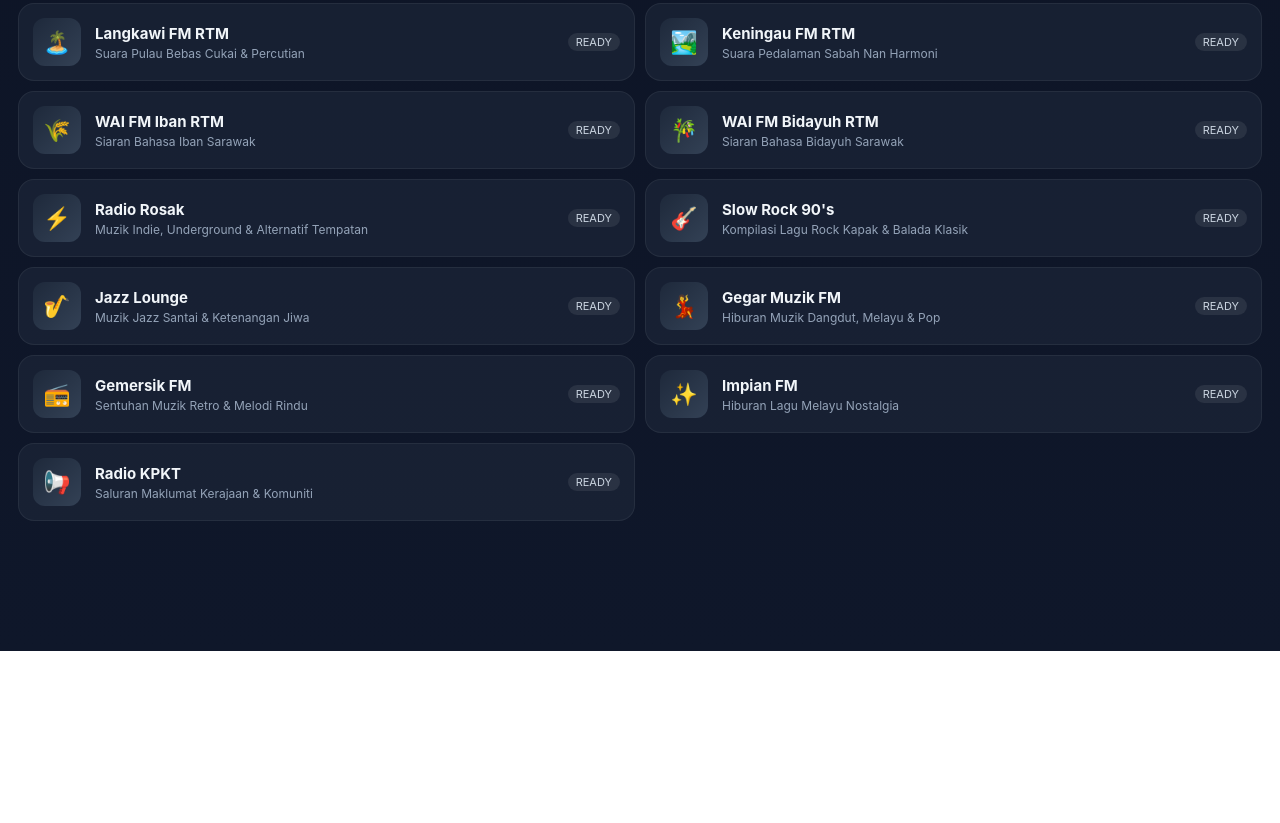
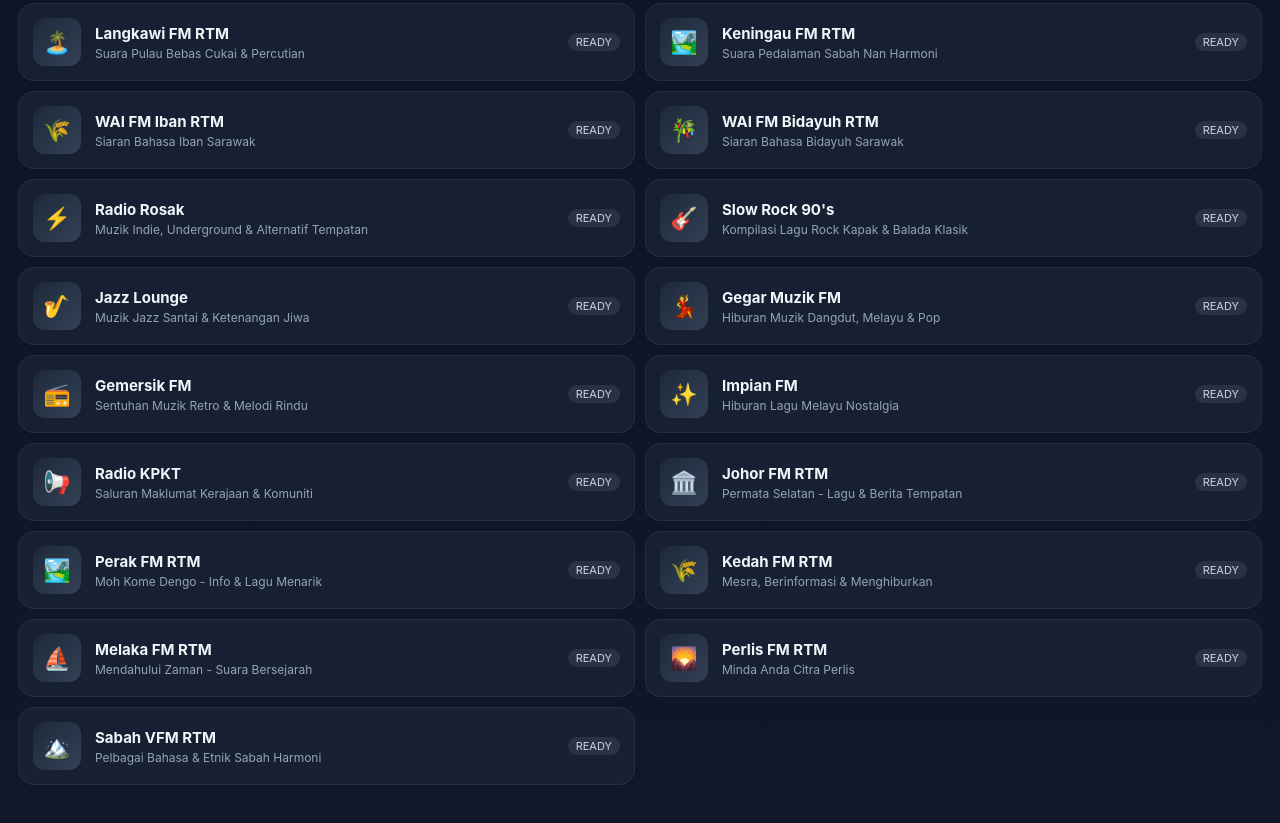
Before and after one commit to Adadootys/myradio, a plain HTML site: page index.html in a window 1280 px wide. Shown: the part 1557-2380 px from the top of the page. Before the commit the page ends 2208 px from the top, so only its background shows below. Drawn offline with nearby package versions, Linux system fonts and the light colour scheme.

Commit message:
Kemaskini stesen radio Malaysia tambahan (Johor, Perak, Kedah, Melaka, Perlis, Sabah VFM)

```diff
--- a/index.html
+++ b/index.html
@@ -446,7 +446,7 @@
     "name": "Hot FM",
     "genre": "Yang Hangat dan Terkini",
     "category": "popular",
-            "icon": "\ud83d\udd25",
+    "icon": "🔥",
     "url": "https://stream.rcs.revma.com/drakdf8mtd3vv",
     "type": "audio"
   },
@@ -455,7 +455,7 @@
     "name": "Sinar FM",
     "genre": "Menyinari Hidupmu (Retro & Klasik)",
     "category": "popular",
-            "icon": "\u2600\ufe0f",
+    "icon": "☀️",
     "url": "https://stream.rcs.revma.com/azatk0tbv4uvv",
     "type": "audio"
   },
@@ -464,7 +464,7 @@
     "name": "Hitz FM",
     "genre": "Malaysia's #1 Hit Music Station",
     "category": "popular",
-            "icon": "\ud83c\udfb6",
+    "icon": "🎶",
     "url": "https://stream.rcs.revma.com/488kt4sbv4uvv",
     "type": "audio"
   },
@@ -473,7 +473,7 @@
     "name": "Fly FM",
     "genre": "Today's Hottest Hits & Trend",
     "category": "popular",
-            "icon": "\ud83e\udd85",
+    "icon": "🦅",
     "url": "https://stream.rcs.revma.com/q17aka9mtd3vv",
     "type": "audio"
   },
@@ -482,7 +482,7 @@
     "name": "Kool 101",
     "genre": "Suara Semasa & Muzik Berkualiti",
     "category": "berita",
-            "icon": "\ud83c\udf99\ufe0f",
+    "icon": "🎙️",
     "url": "https://stream.rcs.revma.com/3930238mtd3vv",
     "type": "audio"
   },
@@ -491,7 +491,7 @@
     "name": "Lite FM",
     "genre": "Relaxing Favorites & Easy Listening",
     "category": "muzik",
-            "icon": "\u2615",
+    "icon": "☕",
     "url": "https://stream.rcs.revma.com/bn4ex8sbv4uvv",
     "type": "audio"
   },
@@ -500,7 +500,7 @@
     "name": "MIX FM",
     "genre": "The Best Music from Yesterday & Today",
     "category": "muzik",
-            "icon": "\ud83d\udcfb",
+    "icon": "📻",
     "url": "https://stream.rcs.revma.com/v5pq3htbv4uvv",
     "type": "audio"
   },
@@ -509,7 +509,7 @@
     "name": "MY FM",
     "genre": "Muzik Pop & Hiburan Cina Terkini",
     "category": "popular",
-            "icon": "\ud83c\udfa7",
+    "icon": "🎧",
     "url": "https://stream.rcs.revma.com/hc3unrtbv4uvv",
     "type": "audio"
   },
@@ -518,7 +518,7 @@
     "name": "Melody FM",
     "genre": "Lagu Emas Cina & Sentuhan Klasik",
     "category": "muzik",
-            "icon": "\ud83c\udfb5",
+    "icon": "🎵",
     "url": "https://stream.rcs.revma.com/2u1n6dtbv4uvv",
     "type": "audio"
   },
@@ -527,7 +527,7 @@
     "name": "GOXUAN",
     "genre": "Muzik Trend & Gaya Hidup Generasi Baharu",
     "category": "popular",
-            "icon": "\ud83d\ude80",
+    "icon": "🚀",
     "url": "https://stream.rcs.revma.com/xt9nhzsbv4uvv",
     "type": "audio"
   },
@@ -536,7 +536,7 @@
     "name": "Raaga FM",
     "genre": "Malaysia's #1 Tamil Radio Station",
     "category": "popular",
-            "icon": "\ud83e\ude95",
+    "icon": "🪕",
     "url": "https://n06.rcs.revma.com/1ut6qwtbv4uvv",
     "type": "audio"
   },
@@ -545,16 +545,16 @@
     "name": "Zayan FM",
     "genre": "Indah Di Hati (Gaya Hidup Muslim Moden)",
     "category": "islamik",
-            "icon": "\ud83c\udf19",
+    "icon": "🌙",
     "url": "https://stream.rcs.revma.com/7ww2a4tbv4uvv",
     "type": "audio"
   },
   {
     "id": "eightfm",
-            "name": "Eight 8FM (\u65e0\u9650)",
+    "name": "Eight 8FM (无限)",
     "genre": "Radio Bahasa Cina Dinamik",
     "category": "popular",
-            "icon": "\ud83c\udfb1",
+    "icon": "🎱",
     "url": "https://stream.rcs.revma.com/qp0xrd9mtd3vv",
     "type": "audio"
   },
@@ -563,7 +563,7 @@
     "name": "988 FM",
     "genre": "Berita & Muzik Cina Malaysia",
     "category": "popular",
-            "icon": "\ud83d\udcfb",
+    "icon": "📻",
     "url": "https://28103.live.streamtheworld.com/988_FMAAC.aac",
     "type": "audio"
   },
@@ -572,7 +572,7 @@
     "name": "BFM 89.9",
     "genre": "The Business Station (News, Talks & Economy)",
     "category": "berita",
-            "icon": "\ud83d\udcbc",
+    "icon": "💼",
     "url": "https://22253.live.streamtheworld.com/BFM_SC",
     "type": "audio"
   },
@@ -581,7 +581,7 @@
     "name": "CITYPlus FM",
     "genre": "Info Bisnes & Pasaran Modal (Mandarin)",
     "category": "berita",
-            "icon": "\ud83c\udfd9\ufe0f",
+    "icon": "🏙️",
     "url": "https://stream.rcs.revma.com/9ykdmcawe1bwv",
     "type": "audio"
   },
@@ -590,7 +590,7 @@
     "name": "Cats FM (Sarawak)",
     "genre": "Nang Antap! Muzik & Info Tempatan Sarawak",
     "category": "popular",
-            "icon": "\ud83d\udc31",
+    "icon": "🐱",
     "url": "https://stream.rcs.revma.com/51qe53rv0y3vv.m4a",
     "type": "audio"
   },
@@ -599,7 +599,7 @@
     "name": "IKIM FM",
     "genre": "Pilihan Utama Anda (Kefahaman Islam)",
     "category": "islamik",
-            "icon": "\ud83d\udd4c",
+    "icon": "🕌",
     "url": "https://stream.rcs.revma.com/kz3pdu9wz2nwv",
     "type": "audio"
   },
@@ -608,7 +608,7 @@
     "name": "Radio Quran Makkah 24 Jam",
     "genre": "Bacaan Ayat Suci Al-Quran Bersambung",
     "category": "islamik",
-            "icon": "\ud83d\udcd6",
+    "icon": "📖",
     "url": "https://qurango.net/radio/salma",
     "type": "audio"
   },
@@ -617,7 +617,7 @@
     "name": "Radio Klasik RTM",
     "genre": "Menggamit Kenangan Lagu Abadi Melayu",
     "category": "muzik",
-            "icon": "\ud83d\udcfb",
+    "icon": "📻",
     "url": "https://playerservices.streamtheworld.com/api/livestream-redirect/RADIO_KLASIK.mp3",
     "type": "audio"
   },
@@ -626,7 +626,7 @@
     "name": "Nasional FM RTM",
     "genre": "Sentiasa di Hati & Liputan Berita Negara",
     "category": "berita",
-            "icon": "\ud83c\uddf2\ud83c\uddfe",
+    "icon": "🇲🇾",
     "url": "https://playerservices.streamtheworld.com/api/livestream-redirect/NASIONAL_FM.mp3",
     "type": "audio"
   },
@@ -635,7 +635,7 @@
     "name": "Traxx FM RTM",
     "genre": "Travel 'N' Music (English National Station)",
     "category": "berita",
-            "icon": "\ud83c\udf10",
+    "icon": "🌐",
     "url": "https://playerservices.streamtheworld.com/api/livestream-redirect/TRAXX_FMAAC_SC",
     "type": "audio"
   },
@@ -644,7 +644,7 @@
     "name": "Ai FM RTM",
     "genre": "Stesen Bahasa Mandarin Kebangsaan RTM",
     "category": "popular",
-            "icon": "\ud83c\udde8\ud83c\uddf3",
+    "icon": "🇨🇳",
     "url": "https://playerservices.streamtheworld.com/api/livestream-redirect/AI_FMAAC_SC",
     "type": "audio"
   },
@@ -653,7 +653,7 @@
     "name": "Minnal FM RTM",
     "genre": "Stesen Bahasa Tamil Kebangsaan RTM",
     "category": "popular",
-            "icon": "\ud83c\uddee\ud83c\uddf3",
+    "icon": "🇮🇳",
     "url": "https://playerservices.streamtheworld.com/api/livestream-redirect/MINNAL_FMAAC_SC",
     "type": "audio"
   },
@@ -662,7 +662,7 @@
     "name": "Asyik FM RTM",
     "genre": "Moi Num Moi Mai (Suara Warisan Pribumi)",
     "category": "muzik",
-            "icon": "\ud83c\udf3f",
+    "icon": "🌿",
     "url": "https://playerservices.streamtheworld.com/api/livestream-redirect/ASYIK_FM.mp3",
     "type": "audio"
   },
@@ -671,7 +671,7 @@
     "name": "Kelantan FM RTM",
     "genre": "Peneraju Utama Siaran Pantai Timur",
     "category": "negeri",
-            "icon": "\ud83d\udd34",
+    "icon": "🔴",
     "url": "https://playerservices.streamtheworld.com/api/livestream-redirect/KELANTAN_FMAAC.aac",
     "type": "audio"
   },
@@ -680,7 +680,7 @@
     "name": "Terengganu FM RTM",
     "genre": "Santai Molek, Info Kemah Keming",
     "category": "negeri",
-            "icon": "\u26aa",
+    "icon": "⚪",
     "url": "https://22243.live.streamtheworld.com/TERENGGANU_FMAAC_SC",
     "type": "audio"
   },
@@ -689,7 +689,7 @@
     "name": "Pahang FM RTM",
     "genre": "Suara Tok Gajah, Maklumat & Inspirasi",
     "category": "negeri",
-            "icon": "\ud83d\udc18",
+    "icon": "🐘",
     "url": "https://playerservices.streamtheworld.com/api/livestream-redirect/PAHANG_FMAAC.aac",
     "type": "audio"
   },
@@ -698,7 +698,7 @@
     "name": "Sabah FM RTM",
     "genre": "Bagus Bah! Suara Komuniti Negeri Di Bawah Bayu",
     "category": "negeri",
-            "icon": "\ud83c\udf3a",
+    "icon": "🌺",
     "url": "https://playerservices.streamtheworld.com/api/livestream-redirect/SABAH_FMAAC.aac",
     "type": "audio"
   },
@@ -707,7 +707,7 @@
     "name": "Sarawak FM RTM",
     "genre": "Sehati Sejiwa Dari Bumi Kenyalang",
     "category": "negeri",
-            "icon": "\ud83e\udda4",
+    "icon": "🦤",
     "url": "https://playerservices.streamtheworld.com/api/livestream-redirect/SARAWAK_FMAAC.aac",
     "type": "audio"
   },
@@ -716,7 +716,7 @@
     "name": "Langkawi FM RTM",
     "genre": "Suara Pulau Bebas Cukai & Percutian",
     "category": "negeri",
-            "icon": "\ud83c\udfdd\ufe0f",
+    "icon": "🏝️",
     "url": "https://playerservices.streamtheworld.com/api/livestream-redirect/LANGKAWI_FM.mp3",
     "type": "audio"
   },
@@ -725,7 +725,7 @@
     "name": "Keningau FM RTM",
     "genre": "Suara Pedalaman Sabah Nan Harmoni",
     "category": "negeri",
-            "icon": "\ud83c\udfde\ufe0f",
+    "icon": "🏞️",
     "url": "https://playerservices.streamtheworld.com/api/livestream-redirect/KENINGAU_FM.mp3",
     "type": "audio"
   },
@@ -734,7 +734,7 @@
     "name": "WAI FM Iban RTM",
     "genre": "Siaran Bahasa Iban Sarawak",
     "category": "negeri",
-            "icon": "\ud83c\udf3e",
+    "icon": "🌾",
     "url": "https://playerservices.streamtheworld.com/api/livestream-redirect/WAI_FM_IBAN.mp3",
     "type": "audio"
   },
@@ -743,7 +743,7 @@
     "name": "WAI FM Bidayuh RTM",
     "genre": "Siaran Bahasa Bidayuh Sarawak",
     "category": "negeri",
-            "icon": "\ud83c\udf8b",
+    "icon": "🎋",
     "url": "https://playerservices.streamtheworld.com/api/livestream-redirect/WAI_FM_BK.mp3",
     "type": "audio"
   },
@@ -752,7 +752,7 @@
     "name": "Radio Rosak",
     "genre": "Muzik Indie, Underground & Alternatif Tempatan",
     "category": "muzik",
-            "icon": "\u26a1",
+    "icon": "⚡",
     "url": "https://radiorosak.radioca.st/stream",
     "type": "audio"
   },
@@ -761,7 +761,7 @@
     "name": "Slow Rock 90's",
     "genre": "Kompilasi Lagu Rock Kapak & Balada Klasik",
     "category": "muzik",
-            "icon": "\ud83c\udfb8",
+    "icon": "🎸",
     "url": "https://stream.zeno.fm/hiut6cwfoneuv",
     "type": "audio"
   },
@@ -770,7 +770,7 @@
     "name": "Jazz Lounge",
     "genre": "Muzik Jazz Santai & Ketenangan Jiwa",
     "category": "muzik",
-            "icon": "\ud83c\udfb7",
+    "icon": "🎷",
     "url": "http://eu8.fastcast4u.com:5068/;",
     "type": "audio"
   },
@@ -779,7 +779,7 @@
     "name": "Gegar Muzik FM",
     "genre": "Hiburan Muzik Dangdut, Melayu & Pop",
     "category": "muzik",
-            "icon": "\ud83d\udc83",
+    "icon": "💃",
     "url": "https://usa3.fastcast4u.com/proxy/gegarmuzikfm?mp=/1",
     "type": "audio"
   },
@@ -788,7 +788,7 @@
     "name": "Gemersik FM",
     "genre": "Sentuhan Muzik Retro & Melodi Rindu",
     "category": "muzik",
-            "icon": "\ud83d\udcfb",
+    "icon": "📻",
     "url": "http://gemersikfm.iradio.work:8000/;",
     "type": "audio"
   },
@@ -797,7 +797,7 @@
     "name": "Impian FM",
     "genre": "Hiburan Lagu Melayu Nostalgia",
     "category": "muzik",
-            "icon": "\u2728",
+    "icon": "✨",
     "url": "http://167.114.131.90:6156/stream/1/",
     "type": "audio"
   },
@@ -806,8 +806,62 @@
     "name": "Radio KPKT",
     "genre": "Saluran Maklumat Kerajaan & Komuniti",
     "category": "berita",
-            "icon": "\ud83d\udce2",
+    "icon": "📢",
     "url": "http://listen.kpkt.gov.my:8000/stream",
+    "type": "audio"
+  },
+  {
+    "id": "johorfm",
+    "name": "Johor FM RTM",
+    "genre": "Permata Selatan - Lagu & Berita Tempatan",
+    "category": "negeri",
+    "icon": "🏛️",
+    "url": "https://playerservices.streamtheworld.com/api/livestream-redirect/JOHOR_FMAAC_SC",
+    "type": "audio"
+  },
+  {
+    "id": "perakfm",
+    "name": "Perak FM RTM",
+    "genre": "Moh Kome Dengo - Info & Lagu Menarik",
+    "category": "negeri",
+    "icon": "🏞️",
+    "url": "https://playerservices.streamtheworld.com/api/livestream-redirect/PERAK_FMAAC_SC",
+    "type": "audio"
+  },
+  {
+    "id": "kedahfm",
+    "name": "Kedah FM RTM",
+    "genre": "Mesra, Berinformasi & Menghiburkan",
+    "category": "negeri",
+    "icon": "🌾",
+    "url": "https://playerservices.streamtheworld.com/api/livestream-redirect/KEDAH_FMAAC_SC",
+    "type": "audio"
+  },
+  {
+    "id": "melakafm",
+    "name": "Melaka FM RTM",
+    "genre": "Mendahului Zaman - Suara Bersejarah",
+    "category": "negeri",
+    "icon": "⛵",
+    "url": "https://playerservices.streamtheworld.com/api/livestream-redirect/MELAKA_FMAAC_SC",
+    "type": "audio"
+  },
+  {
+    "id": "perlisfm",
+    "name": "Perlis FM RTM",
+    "genre": "Minda Anda Citra Perlis",
+    "category": "negeri",
+    "icon": "🌄",
+    "url": "https://playerservices.streamtheworld.com/api/livestream-redirect/PERLIS_FMAAC_SC",
+    "type": "audio"
+  },
+  {
+    "id": "sabahvfm",
+    "name": "Sabah VFM RTM",
+    "genre": "Pelbagai Bahasa & Etnik Sabah Harmoni",
+    "category": "negeri",
+    "icon": "🏔️",
+    "url": "https://playerservices.streamtheworld.com/api/livestream-redirect/SABAH_VFMAAC_SC",
     "type": "audio"
   }
 ];
```
Lines whose indentation alone changed are shown as unchanged.
